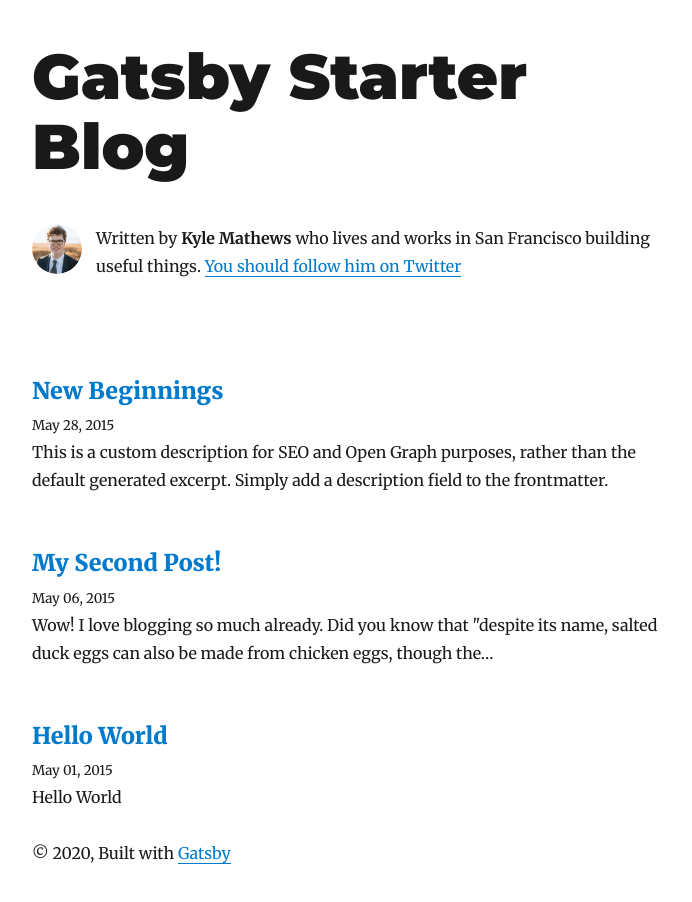
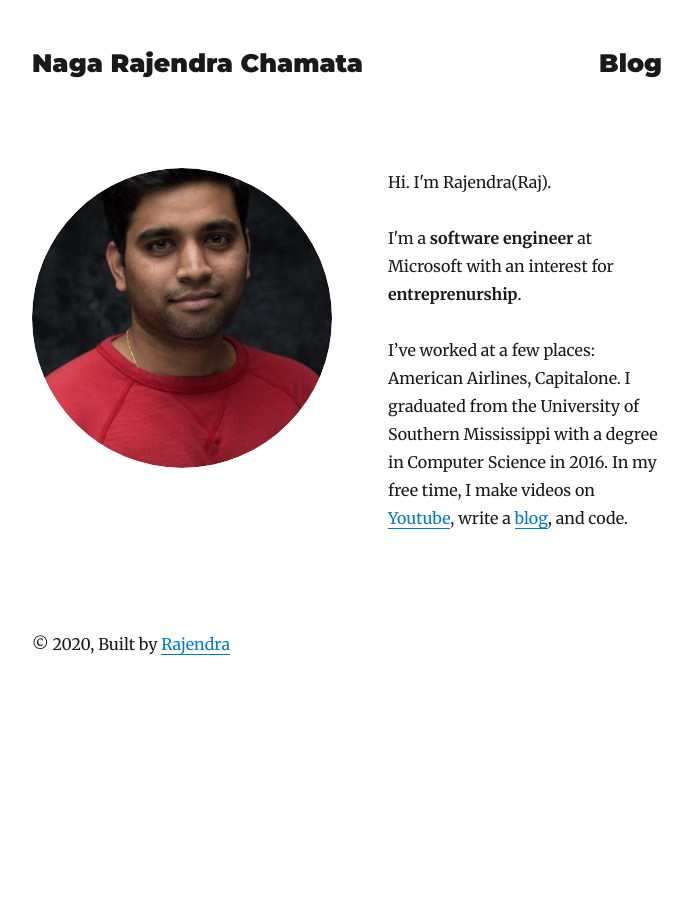
Before and after one commit to rajendrach/rajendra, a Gatsby site: page / in a window 1280 px wide. Shown: the whole page, without its empty margins (293-985 px from the left). After the commit the page ends 800 px from the top, so only its background shows below. Built offline with nearby package versions, Linux system fonts and the light colour scheme; Gatsby itself is replaced by a stand-in of ours; some packages are replaced by stand-ins of ours.

Commit message:
modifications to my site

```diff
--- a/gatsby-config.js
+++ b/gatsby-config.js
@@ -1,14 +1,14 @@
 module.exports = {
   siteMetadata: {
-    title: `Gatsby Starter Blog`,
+    title: `Naga Rajendra Chamata`,
     author: {
-      name: `Kyle Mathews`,
-      summary: `who lives and works in San Francisco building useful things.`,
+      name: `Naga Rajendra Chamata`,
+      summary: `who lives and works in Dallas building useful things.`,
     },
-    description: `A starter blog demonstrating what Gatsby can do.`,
-    siteUrl: `https://gatsby-starter-blog-demo.netlify.app/`,
+    description: `Rajendra's Thoughts and Treasures.`,
+    siteUrl: `https://rajendra.io/`,
     social: {
-      twitter: `kylemathews`,
+      twitter: `rajendrach`,
     },
   },
   plugins: [
--- a/src/components/bio.js
+++ b/src/components/bio.js
@@ -14,9 +14,9 @@
 const Bio = () => {
   const data = useStaticQuery(graphql`
     query BioQuery {
-      avatar: file(absolutePath: { regex: "/profile-pic.jpg/" }) {
+      avatar: file(absolutePath: { regex: "/rajendra.jpg/" }) {
         childImageSharp {
-          fixed(width: 50, height: 50) {
+          fixed(width: 300, height: 300) {
             ...GatsbyImageSharpFixed
           }
         }
@@ -47,22 +47,33 @@
         fixed={data.avatar.childImageSharp.fixed}
         alt={author.name}
         style={{
-          marginRight: rhythm(1 / 2),
+          marginRight: rhythm(2),
           marginBottom: 0,
-          minWidth: 50,
+          minWidth: 300,
+          minHeight: 300,
           borderRadius: `100%`,
         }}
         imgStyle={{
           borderRadius: `50%`,
         }}
       />
+    <div>
       <p>
-        Written by <strong>{author.name}</strong> {author.summary}
-        {` `}
-        <a href={`https://twitter.com/${social.twitter}`}>
-          You should follow him on Twitter
-        </a>
+        Hi. I'm Rajendra(Raj).
       </p>
+      <p>
+        I'm a <strong>software engineer</strong> at Microsoft with an interest for <strong>entreprenurship</strong>.
+      </p>
+      <p>
+        I’ve worked at a few places: American Airlines, Capitalone. I graduated from the University of Southern Mississippi with a degree in Computer Science in 2016.
+
+        In my free time, I make videos on <a href={`https://youtube.com/hackerheap`}>
+          Youtube
+        </a>, write a <a href={`https://rajendra.io/blog`}>
+          blog
+        </a>, and code.
+      </p>
+    </div>
     </div>
   )
 }
--- a/src/components/layout.js
+++ b/src/components/layout.js
@@ -9,9 +9,20 @@
 
   if (location.pathname === rootPath) {
     header = (
-      <h1
+      <nav>
+        <ul
+          style={{
+            display: `flex`,
+            flexWrap: `wrap`,
+            justifyContent: `space-between`,
+            listStyle: `none`,
+            padding: 0,
+          }}
+        >
+          <li>
+          <h1
         style={{
-          ...scale(1.5),
+          ...scale(0.5),
           marginBottom: rhythm(1.5),
           marginTop: 0,
         }}
@@ -26,6 +37,31 @@
           {title}
         </Link>
       </h1>
+          </li>
+          <li>
+          <h1
+              style={{
+                ...scale(0.5),
+                marginBottom: rhythm(1.5),
+                marginTop: 0,
+              }}
+            >
+            <Link
+              style={{
+                boxShadow: `none`,
+                color: `inherit`,
+              }}
+            to="/blog"
+              >
+                Blog
+              </Link>
+          </h1>
+          </li>
+      </ul>
+
+
+      </nav>
+
     )
   } else {
     header = (
@@ -59,9 +95,9 @@
       <header>{header}</header>
       <main>{children}</main>
       <footer>
-        © {new Date().getFullYear()}, Built with
+        © {new Date().getFullYear()}, Built by
         {` `}
-        <a href="https://www.gatsbyjs.org">Gatsby</a>
+        <a href="https://www.rajendra.io">Rajendra</a>
       </footer>
     </div>
   )
--- /dev/null
+++ b/src/components/profile.js
@@ -0,0 +1,5 @@
+import React from "react"
+import { useStaticQuery, graphql } from "gatsby"
+import Image from "gatsby-image"
+
+import { rhythm } from "../utils/typography"
--- a/src/pages/index.js
+++ b/src/pages/index.js
@@ -1,45 +1,16 @@
 import React from "react"
-import { Link, graphql } from "gatsby"
+import { graphql } from "gatsby"
 
 import Bio from "../components/bio"
 import Layout from "../components/layout"
 import SEO from "../components/seo"
-import { rhythm } from "../utils/typography"
 
 const BlogIndex = ({ data, location }) => {
   const siteTitle = data.site.siteMetadata.title
-  const posts = data.allMarkdownRemark.edges
-
   return (
     <Layout location={location} title={siteTitle}>
       <SEO title="All posts" />
       <Bio />
-      {posts.map(({ node }) => {
-        const title = node.frontmatter.title || node.fields.slug
-        return (
-          <article key={node.fields.slug}>
-            <header>
-              <h3
-                style={{
-                  marginBottom: rhythm(1 / 4),
-                }}
-              >
-                <Link style={{ boxShadow: `none` }} to={node.fields.slug}>
-                  {title}
-                </Link>
-              </h3>
-              <small>{node.frontmatter.date}</small>
-            </header>
-            <section>
-              <p
-                dangerouslySetInnerHTML={{
-                  __html: node.frontmatter.description || node.excerpt,
-                }}
-              />
-            </section>
-          </article>
-        )
-      })}
     </Layout>
   )
 }
```
Also changed, not shown: src/pages/blog.js (added, +70 -0 lines), README.md, content/assets/rajendra.jpg (added), src/components/footer.js (added), src/components/header.js (added), src/styles/styles.css (added).
